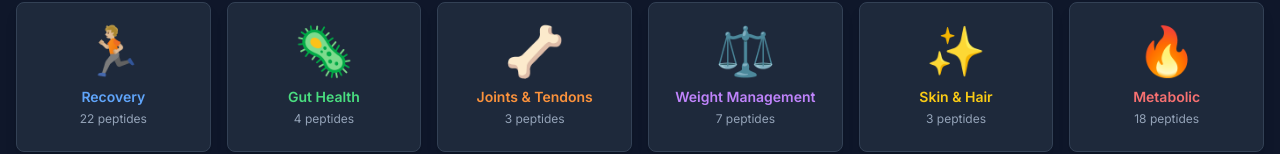
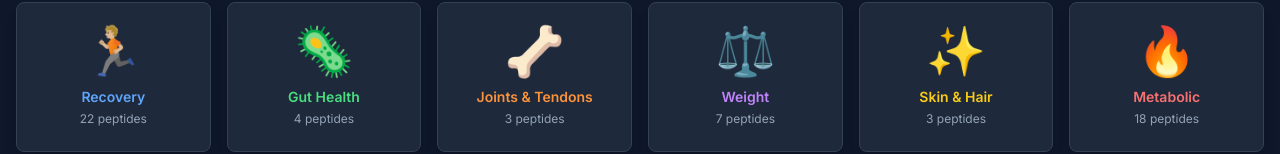
Before and after one commit to riconanci/dr-peps, a Next.js app: page / in a window 1280 px wide. Shown: the part 657-811 px from the top of the page. Built offline with nearby package versions, Linux system fonts and the light colour scheme.

Commit message:
Final 1.71

```diff
--- a/src/app/page.tsx
+++ b/src/app/page.tsx
@@ -16,7 +16,7 @@ export default function HomePage() {
     { name: 'Recovery', slug: 'recovery', icon: '🏃🏼', color: 'text-blue-400' },
     { name: 'Gut Health', slug: 'gut', icon: '🦠', color: 'text-green-400' },
     { name: 'Joints & Tendons', slug: 'joints & tendons', icon: '🦴', color: 'text-orange-400' },
-    { name: 'Weight Management', slug: 'weight', icon: '⚖️', color: 'text-purple-400' },
+    { name: 'Weight', slug: 'weight', icon: '⚖️', color: 'text-purple-400' },
     { name: 'Skin & Hair', slug: 'skin & hair', icon: '✨', color: 'text-yellow-400' },
     { name: 'Metabolic', slug: 'metabolic', icon: '🔥', color: 'text-red-400' },
   ];
```
